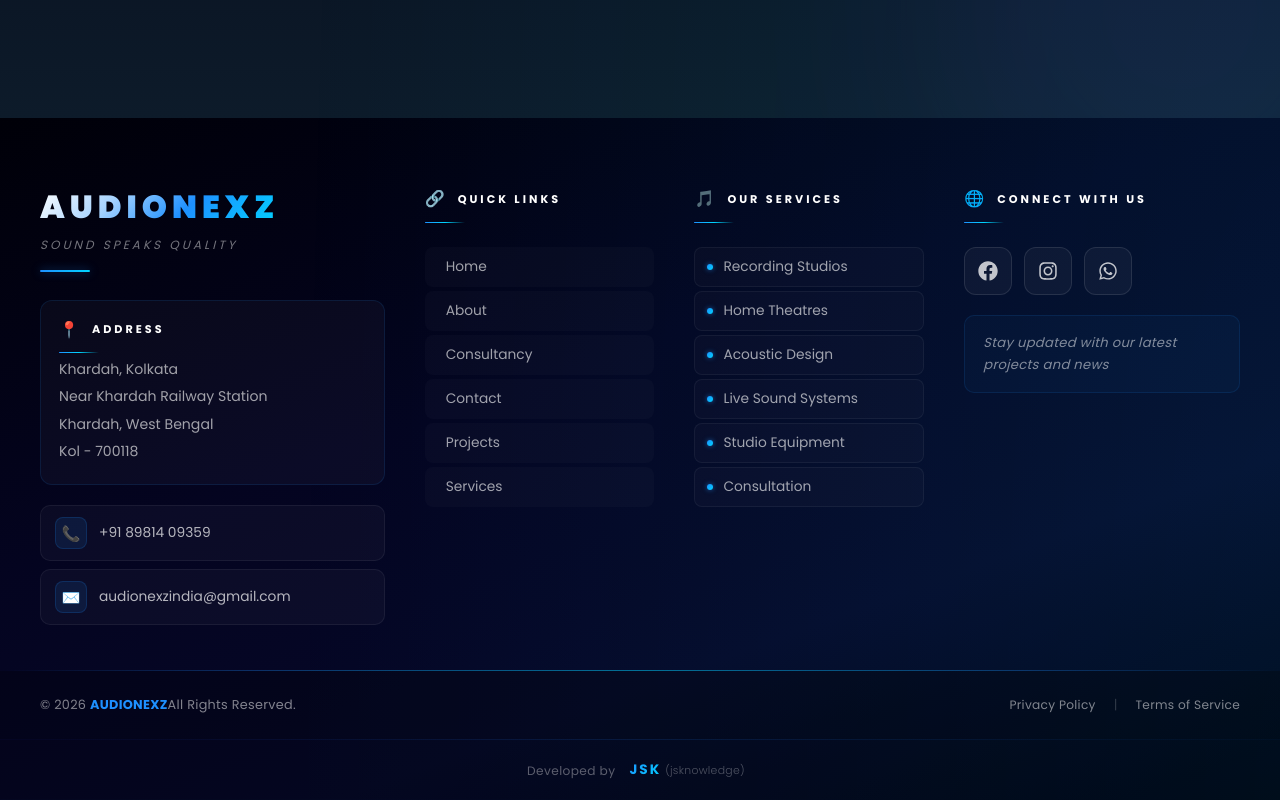
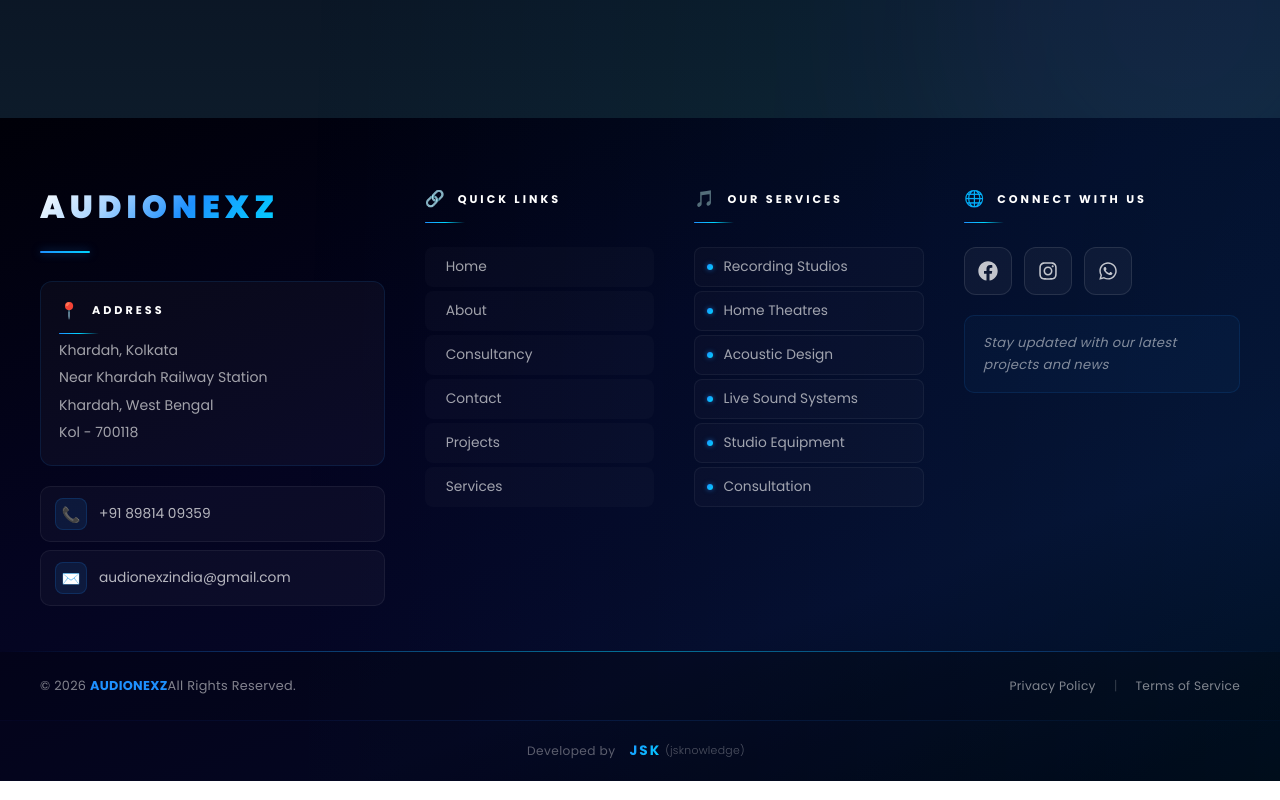
Before and after one commit to Shubhamzio/audionexz-cicd, a React (Vite) app: page / in a window 1280 px wide. Shown: the part 5725-6525 px from the top of the page. Built offline with nearby package versions, Linux system fonts and the light colour scheme.

Commit message:
commit for the changes

```diff
--- a/src/components/Footer/Footer.jsx
+++ b/src/components/Footer/Footer.jsx
@@ -50,7 +50,6 @@ const Footer = () => {
             {/* Brand */}
             <div className="anxFooterMain__brand">
               <h2 className="anxFooterMain__logo">AUDIONEXZ</h2>
-              <p className="anxFooterMain__tagline">Sound Speaks Quality</p>
             </div>
 
             {/* Address */}
```
